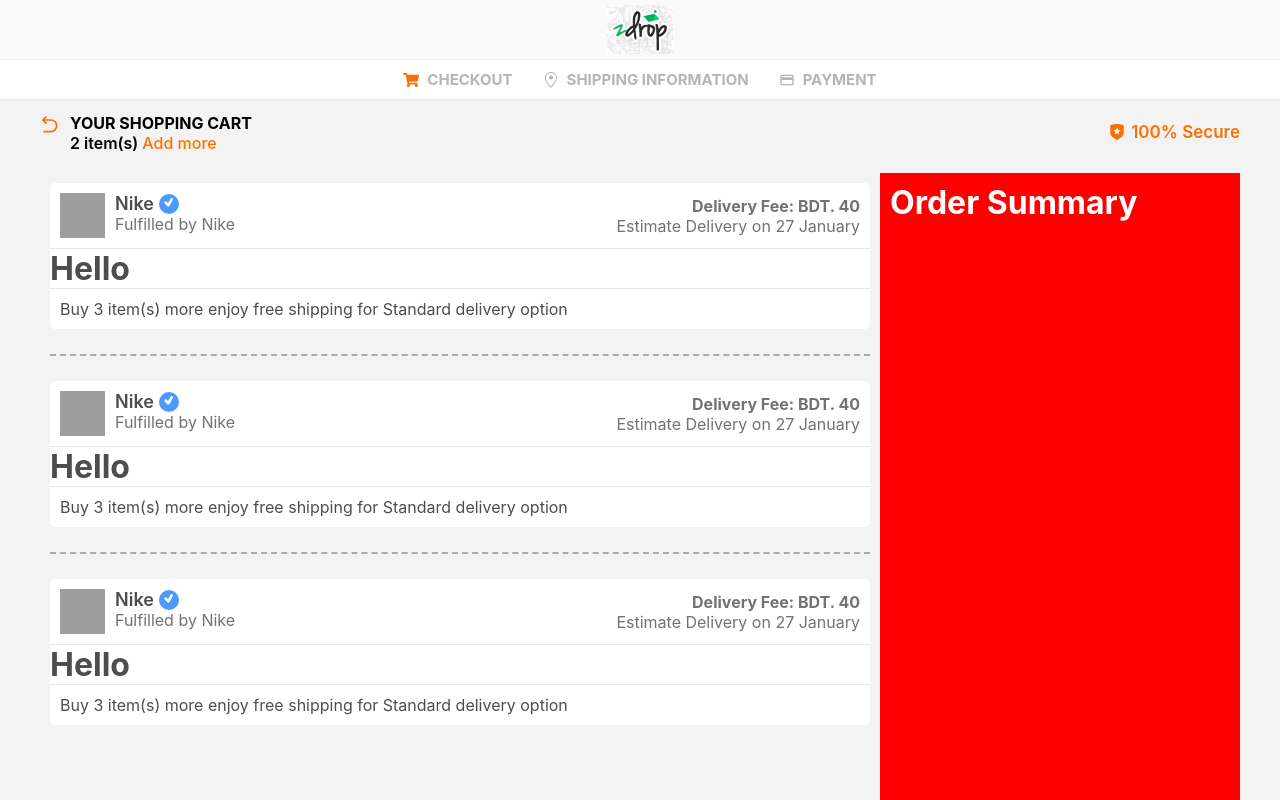
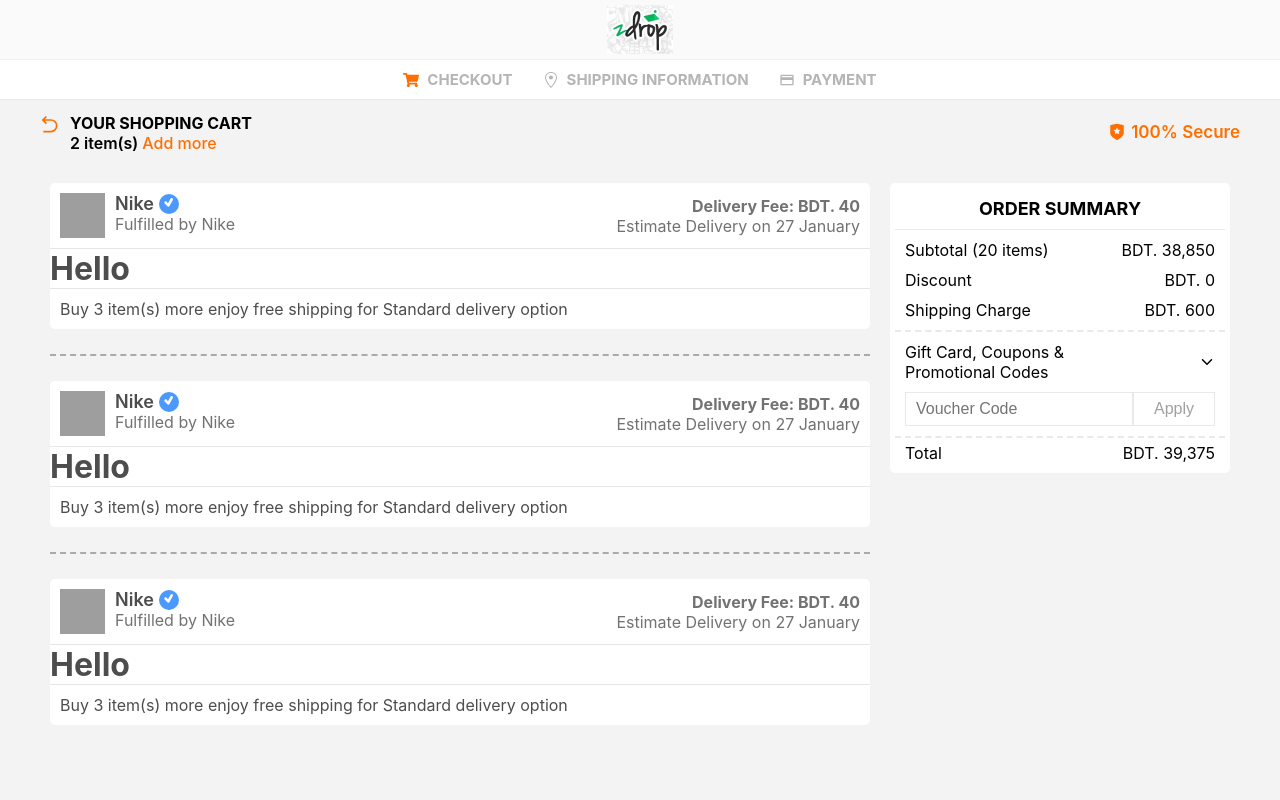
Before and after one commit to Rayhan0Islam0Shagor/z-drop-assignment, a Next.js app: page /cart in a window 1280 px wide. Shown: the top 800 px of the page. Built offline with nearby package versions, Linux system fonts and the light colour scheme; grey boxes are pictures that could not be loaded.

Commit message:
summary pannel added

```diff
--- a/components/CartBody/CartBody.module.scss
+++ b/components/CartBody/CartBody.module.scss
@@ -69,7 +69,6 @@
     width: 1200px;
     display: flex;
     align-items: center;
-    color: #fff;
 
     .cart__left__side {
       height: 100%;
@@ -85,8 +84,8 @@
     .cart__right__side {
       height: 100%;
       width: 30%;
-      background-color: red;
       padding: 10px;
+      background-color: transparent;
 
       @media screen and (max-width: 850px) {
         width: 100%;
--- a/components/OrderSummary/OrderSummary.module.scss
+++ b/components/OrderSummary/OrderSummary.module.scss
@@ -0,0 +1,86 @@
+.order__summary {
+  background-color: #fff;
+  padding: 5px;
+  border-radius: 5px;
+  min-height: 30vh;
+
+  .headline {
+    border-bottom: 1px solid #e9e9e9;
+    padding: 10px 0;
+    text-transform: uppercase;
+    text-align: center;
+    font-size: 18px;
+    font-weight: 700;
+  }
+
+  .price__section {
+    padding: 5px 10px;
+    border-bottom: 2px dashed #e9e9e9;
+
+    .price {
+      padding: 5px 0;
+      display: flex;
+      align-items: center;
+      justify-content: space-between;
+    }
+  }
+
+  .options {
+    margin: 10px 0;
+    display: flex;
+    align-items: center;
+    justify-content: space-between;
+    padding: 0px 10px;
+
+    p {
+      width: 240px;
+
+      @media screen and (max-width: 850px) {
+        width: 100%;
+      }
+    }
+
+    svg {
+      cursor: pointer;
+    }
+  }
+
+  .coupon__apply__form {
+    display: flex;
+    align-items: center;
+    background-color: #fff;
+    margin: 10px 0;
+    padding: 0 10px;
+
+    input {
+      font-size: 16px;
+      padding: 7px 10px;
+      width: 100%;
+      border: 1px solid #e9e9e9;
+      transition: all 0.3s;
+
+      &:focus {
+        outline: none;
+        border: 1ps solid #e5e5e5;
+      }
+    }
+
+    button {
+      font-size: 16px;
+      padding: 7px 20px;
+      outline: none;
+      border: 1px solid #e9e9e9;
+      color: #a0a0a0;
+      cursor: pointer;
+      background-color: rgba(255, 255, 255, 0.5);
+    }
+  }
+
+  .total {
+    border-top: 2px dashed #e9e9e9;
+    padding: 5px 10px;
+    display: flex;
+    align-items: center;
+    justify-content: space-between;
+  }
+}
--- a/components/OrderSummary/OrderSummary.tsx
+++ b/components/OrderSummary/OrderSummary.tsx
@@ -1,9 +1,60 @@
+import { useState } from 'react';
 import styles from './OrderSummary.module.scss';
+import * as IoIcons from 'react-icons/io';
 
 const OrderSummary = () => {
+  const [visible, setVisible] = useState(true);
+
+  const handleClick = () => {
+    setVisible(!visible);
+  };
+
+  const submitHandler = (e) => {
+    e.preventDefault();
+  };
+
   return (
     <div className={styles.order__summary}>
-      <h1>Order Summary</h1>
+      <div className={styles.headline}>
+        <p>Order Summary</p>
+      </div>
+
+      <div className={styles.price__section}>
+        <div className={styles.price}>
+          <p>
+            Subtotal <span>(20 items)</span>
+          </p>
+          <p>BDT. 38,850</p>
+        </div>
+        <div className={styles.price}>
+          <p>Discount</p>
+          <p>BDT. 0</p>
+        </div>
+        <div className={styles.price}>
+          <p>Shipping Charge</p>
+          <p>BDT. 600</p>
+        </div>
+      </div>
+
+      <div className={styles.options}>
+        <p>Gift Card, Coupons & Promotional Codes</p>
+
+        {visible ? (
+          <IoIcons.IoIosArrowDown onClick={handleClick} />
+        ) : (
+          <IoIcons.IoIosArrowUp onClick={handleClick} />
+        )}
+      </div>
+
+      <form className={styles.coupon__apply__form} onSubmit={submitHandler}>
+        <input type="text" placeholder="Voucher Code" />
+        <button type="submit">Apply</button>
+      </form>
+
+      <div className={styles.total}>
+        <p>Total</p>
+        <p>BDT. 39,375</p>
+      </div>
     </div>
   );
 };
--- a/pages/cart.tsx
+++ b/pages/cart.tsx
@@ -2,9 +2,6 @@
 import CartBody from '../components/CartBody/CartBody';
 import Navbar from '../components/Navbar/Navbar';
 import SubNav from '../components/SubNav/SubNav';
-
-import { NavbarLinks } from '../data/data';
-import { NavLinks } from '../types/types';
 
 const Cart = () => {
   return (
```
